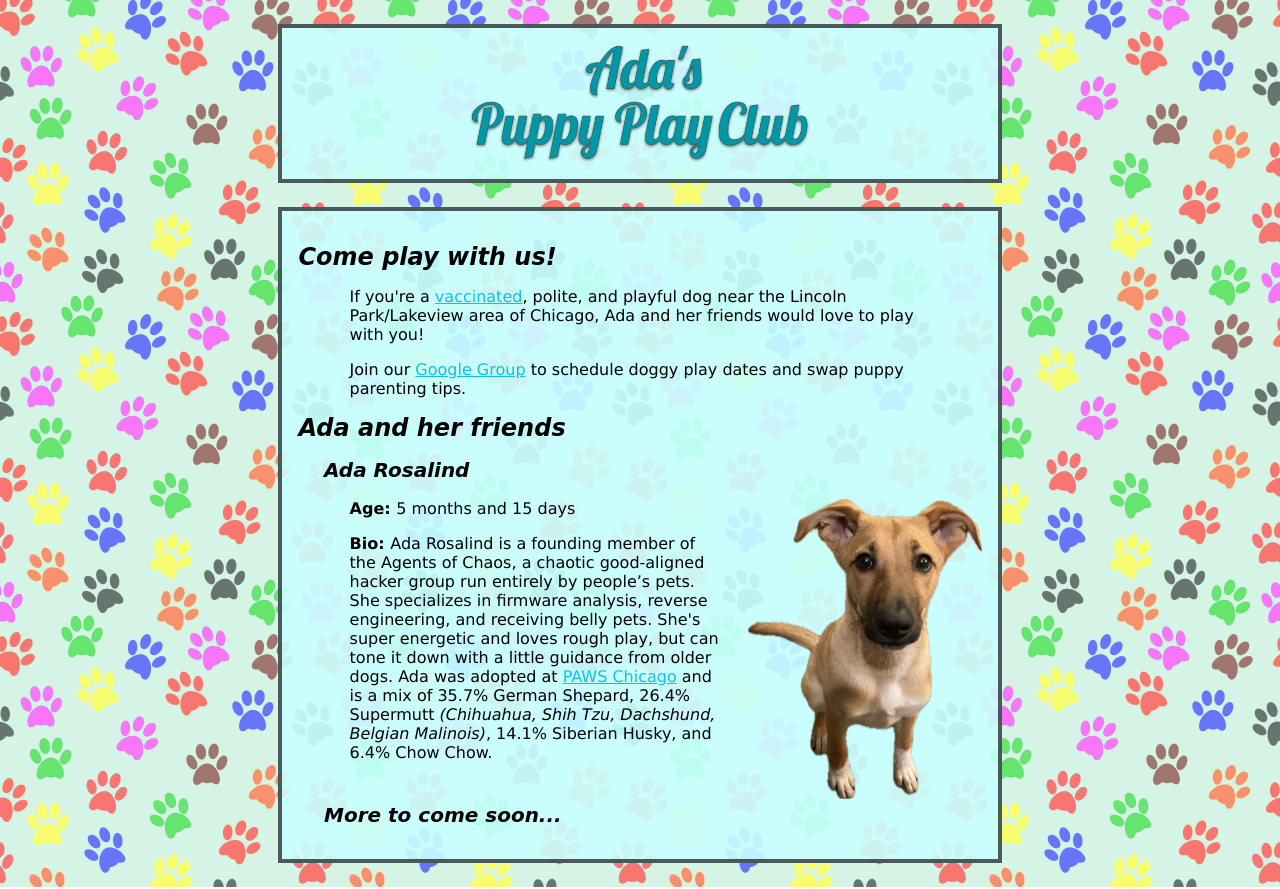
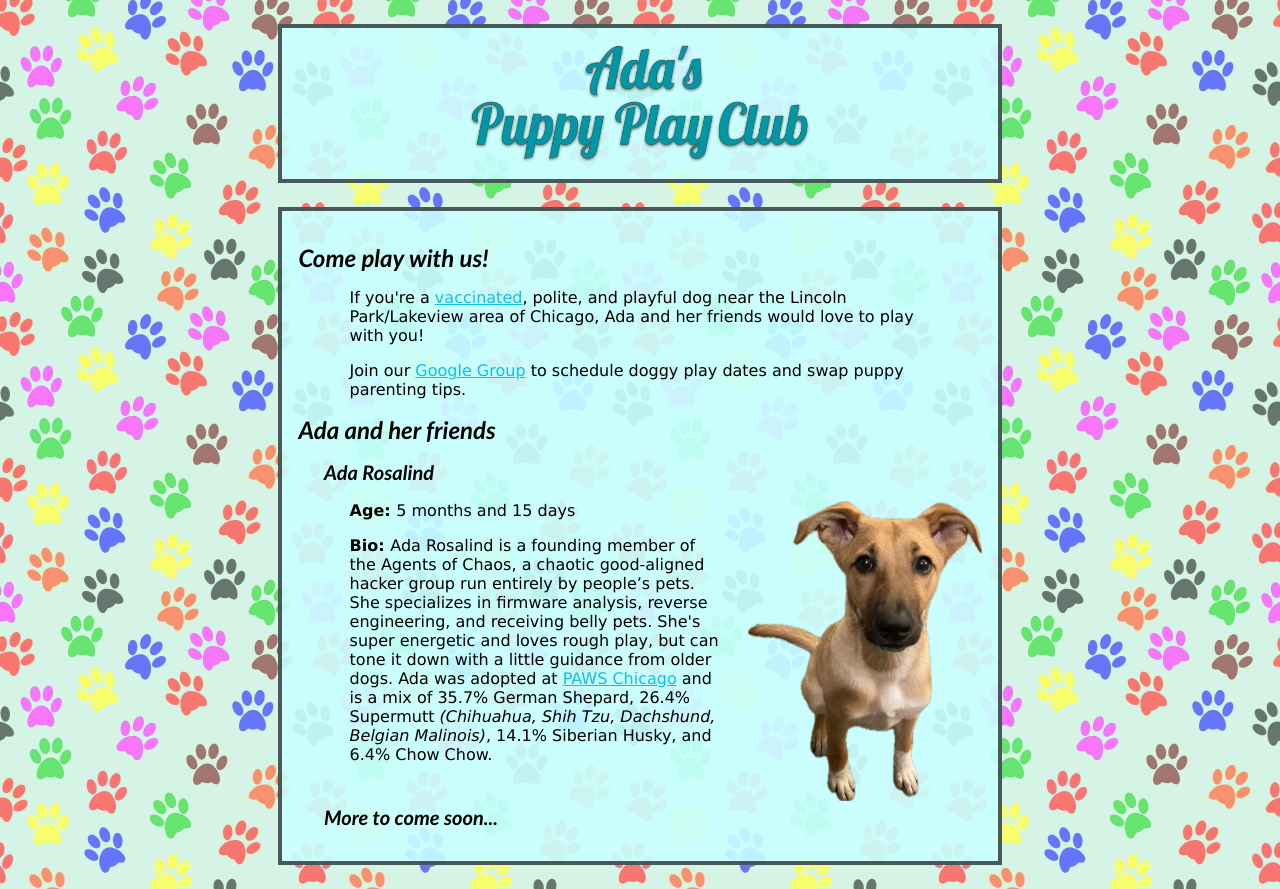
Before and after one commit to AdaRosalind/Website, a plain HTML site: page index.html in a window 1280 px wide. Drawn offline with Linux system fonts and the light colour scheme.

Commit message:
Change header font, add fallbacks

```diff
--- a/style.css
+++ b/style.css
@@ -29,7 +29,7 @@ body {
 }
 
 h1, h2, h3, h4 {
-    font-family: "Brush Script MT", cursive;
+    font-family: "Brush Script MT", "Trebuchet MS", Helvetica, sans-serif;
     font-size: 1.5em;
     font-style: italic;
 }
```
